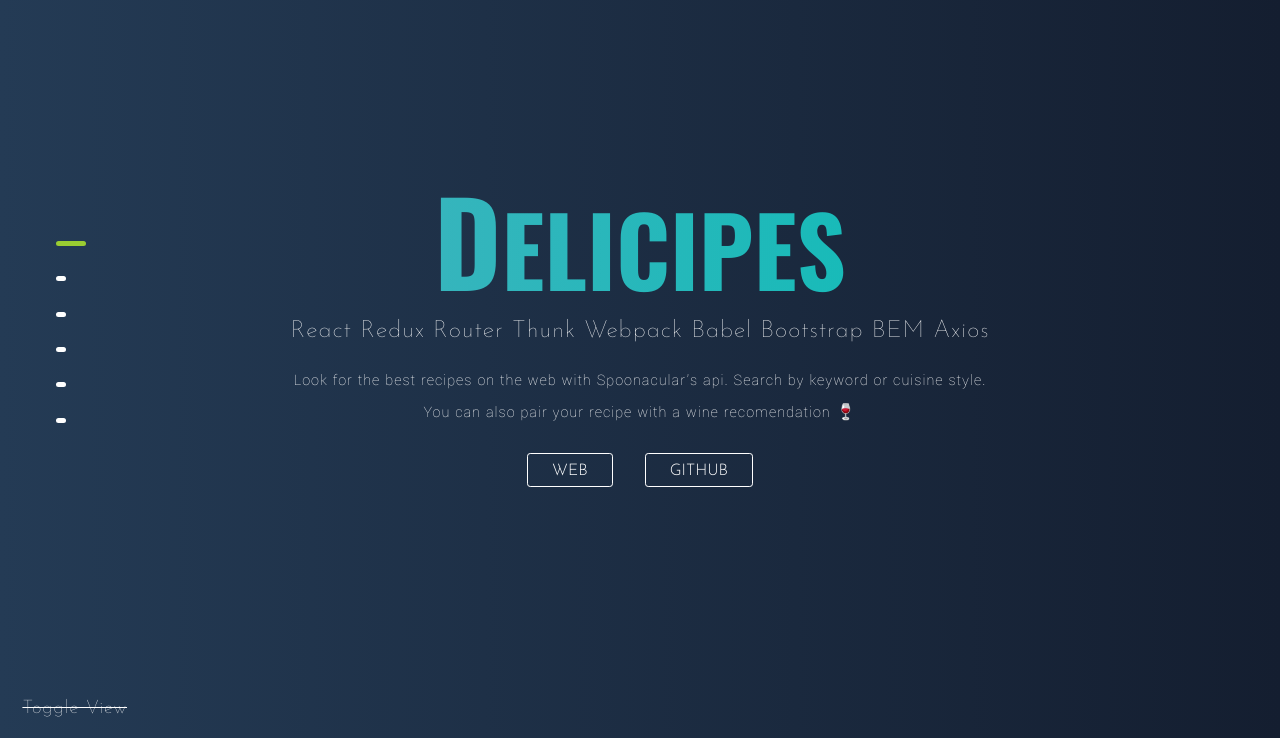
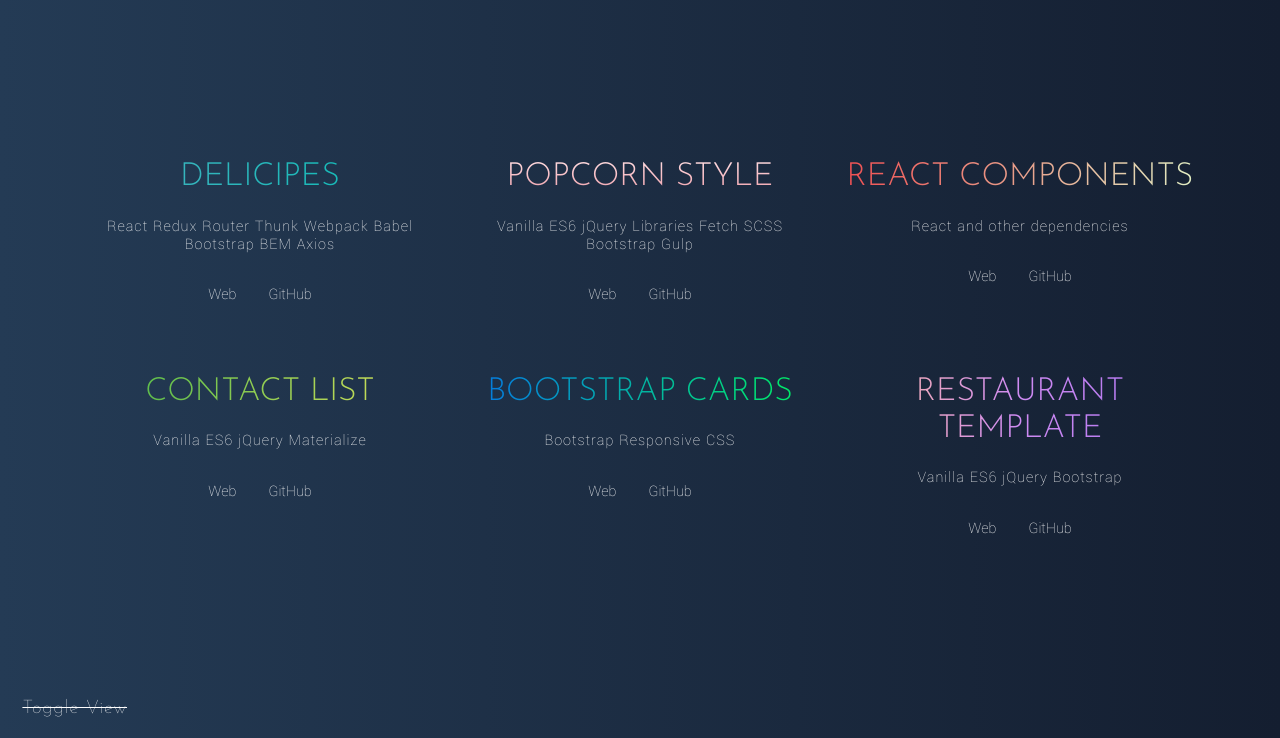
Before and after one commit to grenos/my_portfolio, a React app: page / in a window 1280 px wide. Both pictures are taken after a click on the element "Toggle View". Shown: the part 62-800 px from the top of the page. Built offline with nearby package versions, Linux system fonts and the light colour scheme.

Commit message:
updates
added alternative project grid view on conditional rendering
passed props from footer component upstream to app
minor linker adjustment
minor css adjustments

```diff
--- a/src/components/Linker/Linker.js
+++ b/src/components/Linker/Linker.js
@@ -36,7 +36,7 @@
           'restaurant template'
         ]}
         currentClassName="is-active"
-        offset={-200}
+        offset={-160}
       >
         <LinkItem>
           <NavLink smooth to="/#delicipes" style={linkStyle}>
--- /dev/null
+++ b/src/components/app/App.js
@@ -0,0 +1,66 @@
+import React from 'react';
+import { ProjectData } from '../ProjectData';
+
+import Linker from '../Linker/Linker';
+import Project from '../projects/Project';
+import ProjectAlt from '../projects/ProjectAlt';
+import Footer from '../footer/Footer';
+
+import { Container, Row } from 'reactstrap';
+
+let flexStyle = {
+  display: 'flex',
+  alignItems: 'center',
+  height: '100vh'
+};
+
+class App extends React.Component {
+  constructor(props) {
+    super(props);
+
+    this.state = {
+      toggleData: null
+    };
+  }
+
+  render() {
+    //
+    let ProjectView;
+    //
+    if (!this.state.toggleData) {
+      ProjectView = (
+        <div>
+          <Linker />
+          {ProjectData.map(project => {
+            return <Project key={project.id} project={project} />;
+          })}
+        </div>
+      );
+    } else {
+      ProjectView = (
+        <Container style={flexStyle}>
+          <Row style={{ paddingTop: '3em' }}>
+            {ProjectData.map(project => {
+              return <ProjectAlt key={project.id} project={project} />;
+            })}
+          </Row>
+        </Container>
+      );
+    }
+
+    return (
+      <div>
+        {ProjectView}
+        <Footer
+          toggleView={toggleData => {
+            this.setState({
+              toggleData: toggleData
+            });
+          }}
+        />
+      </div>
+    );
+  }
+}
+
+export default App;
--- a/src/components/footer/Footer.js
+++ b/src/components/footer/Footer.js
@@ -22,21 +22,25 @@
     super(props);
 
     this.state = {
-      toggle: false
+      toggle: true
     };
   }
 
   toggleClass = () => {
     const currentState = this.state.toggle;
+
     this.setState({
       toggle: !currentState
     });
+
+    // sent data up to parent
+    this.props.toggleView(currentState);
   };
 
   render() {
-    //
-    const toggle = this.state.toggle ? 'strike-through' : null;
-    const classes = `${toggle} for-future-reference`;
+    // const classes can combine multiple classes (used as an option was not needed here)
+    const toggle = this.state.toggle ? null : 'strike-through';
+    const classes = `${toggle}`;
 
     return (
       <FooterWrapper>
--- a/src/components/main/App.js
+++ /dev/null
@@ -1,20 +0,0 @@
-import React from 'react';
-import { ProjectData } from '../ProjectData';
-
-import Linker from '../Linker/Linker';
-import Project from '../projects/Project';
-import Footer from '../footer/Footer';
-
-export default () => {
-  return (
-    <div>
-      <Linker />
-
-      {ProjectData.map(project => {
-        return <Project key={project.id} project={project} />;
-      })}
-
-      <Footer />
-    </div>
-  );
-};
--- a/src/components/projects/Project.js
+++ b/src/components/projects/Project.js
@@ -37,7 +37,7 @@
 
 const SubTitle = styled.h3`
   font-family: 'Josefin Sans', sans-serif;
-  font-weight: 100;
+  font-weight: 200;
   color: white;
   letter-spacing: 1px;
   font-size: 1.5em;
--- /dev/null
+++ b/src/components/projects/ProjectAlt.js
@@ -0,0 +1,56 @@
+import React from 'react';
+
+import './style.css';
+
+import styled from 'styled-components';
+
+import { Col } from 'reactstrap';
+
+let cardStyle = {
+  textAlign: 'center',
+  paddingBottom: '2em'
+};
+
+const Title = styled.h1`
+  font-family: 'Josefin Sans', sans-serif;
+  color: white;
+  font-weight: 300;
+`;
+
+const SubTitle = styled.h3`
+  font-family: 'Yantramanav', sans-serif;
+  color: white;
+  font-weight: 200;
+  letter-spacing: 1px;
+  font-size: 1em;
+`;
+
+const ProjectAlt = props => {
+  const { title, tech, webUrl, gitHub, background } = props.project;
+
+  return (
+    <Col md="6" lg="4" style={cardStyle}>
+      <Title
+        style={{
+          background: `${background}`,
+          WebkitBackgroundClip: 'text',
+          WebkitTextFillColor: 'transparent'
+        }}
+      >
+        {title.toUpperCase()}
+      </Title>
+      <SubTitle>{tech}</SubTitle>
+
+      <div className="links">
+        <a href={webUrl} target="_blank">
+          Web
+        </a>
+        <a href={gitHub} target="_blank">
+          GitHub
+        </a>
+      </div>
+    </Col>
+  );
+};
+
+export default ProjectAlt;
--- a/src/components/projects/style.css
+++ b/src/components/projects/style.css
@@ -1,4 +1,5 @@
 
+ /* - - - - MAIN VIEW - - - - */
 
 .fill:hover,
 .fill:focus {
@@ -22,3 +23,51 @@
   transform: rotate(-20deg);
   font-size: 1.2em;
 }
+
+
+ /* - - - - ALT VIEW - - - - */
+
+.links{
+  display: flex;
+  justify-content: center;
+  animation: bigIn 0.3s cubic-bezier(0.8, 0.5, 0.5, 1.4) forwards;
+}
+
+.links a {
+  transition: all .3s cubic-bezier(0.8, 0.5, 0.5, 1.4);
+  color: white;
+  margin: 1em;
+  font-size: 1em;
+  font-family: 'Yantramanav', sans-serif;
+  font-weight: 200;
+  background: linear-gradient(to right, white 100%, white 100%);
+  background-size: 0px 2px;
+  background-repeat: no-repeat;
+  background-position: left 50%;
+}
+
+.links a:hover {
+  background-size: 100% 2px;
+}
+
+
+@keyframes backgroundGradient {
+  0% {
+    background-position: 50% 0%;
+  }
+  50% {
+    background-position: 50% 100%;
+  }
+  100% {
+    background-position: 50% 0%;
+  }
+}
+
+@keyframes bigIn {
+  0% {
+    transform: scale(0);
+  }
+  100% {
+    transform: scale(1);
+  }
+}
--- a/src/components/router/Router.js
+++ b/src/components/router/Router.js
@@ -2,7 +2,7 @@
 import { BrowserRouter, Route, Switch } from 'react-router-dom';
 
 import Navbar from '../navbar/Navbar';
-import App from '../main/App';
+import App from '../app/App';
 import About from '../about/About';
 import Contact from '../contact/Contact';
 import NotFound from '../notFound/NotFound';
```
